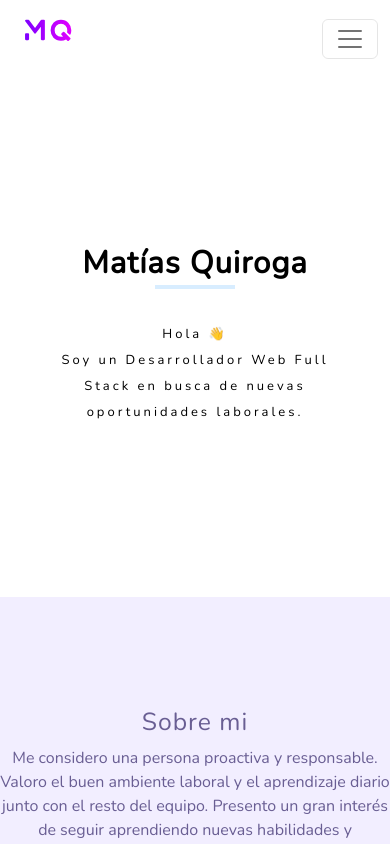
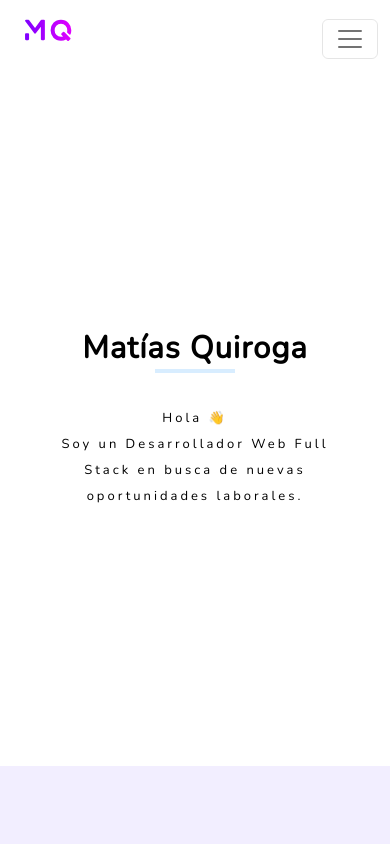
Before and after one commit to matias798/portfolio-nextjs, a Next.js app: page / in a window 390 px wide. Shown: the top 844 px of the page. Built offline with nearby package versions, Linux system fonts and the light colour scheme.

Commit message:
changed home height on mobile

```diff
--- a/styles/Home.module.css
+++ b/styles/Home.module.css
@@ -85,7 +85,6 @@
         align-content: center;
         align-items: center;
         justify-content: center;
-        height: 60vh;
         padding: 0;
     }
 
@@ -96,7 +95,6 @@
     .TitleMobile {
         font-size: 31px;
         text-align: center;
-        margin-bottom: 0.5em;
         font-weight: bold;
         line-height: 0;
         margin-bottom: 0.7em;
```
